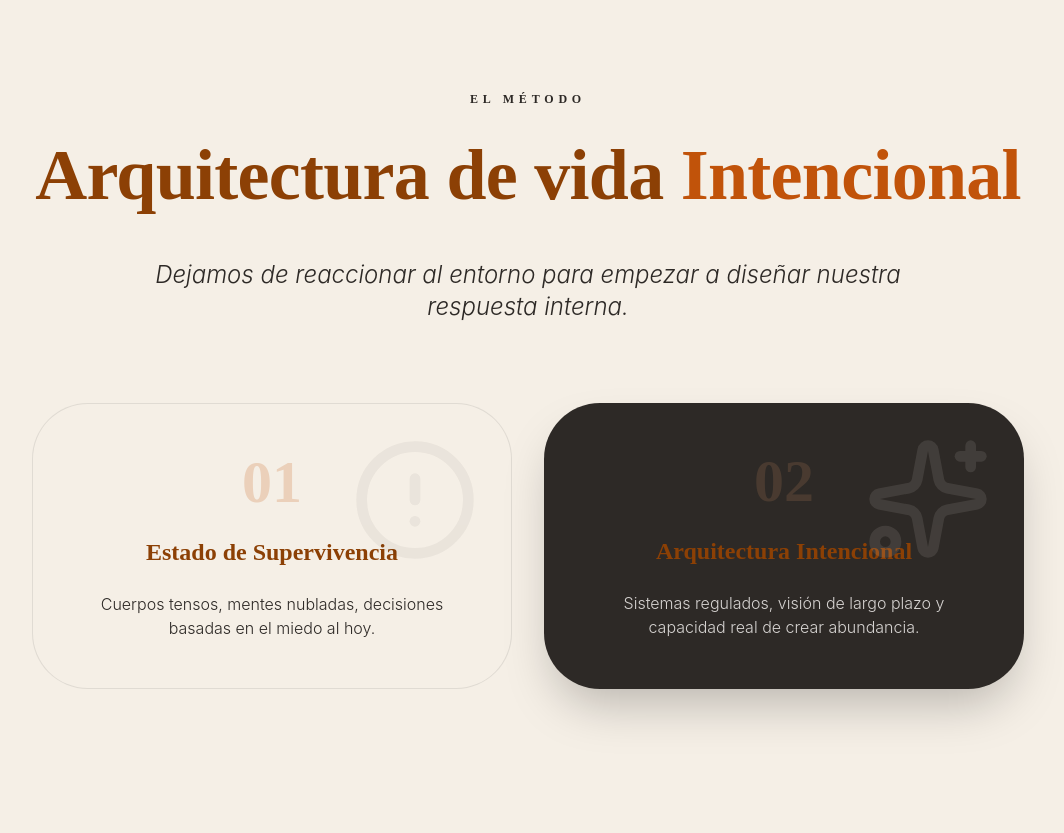
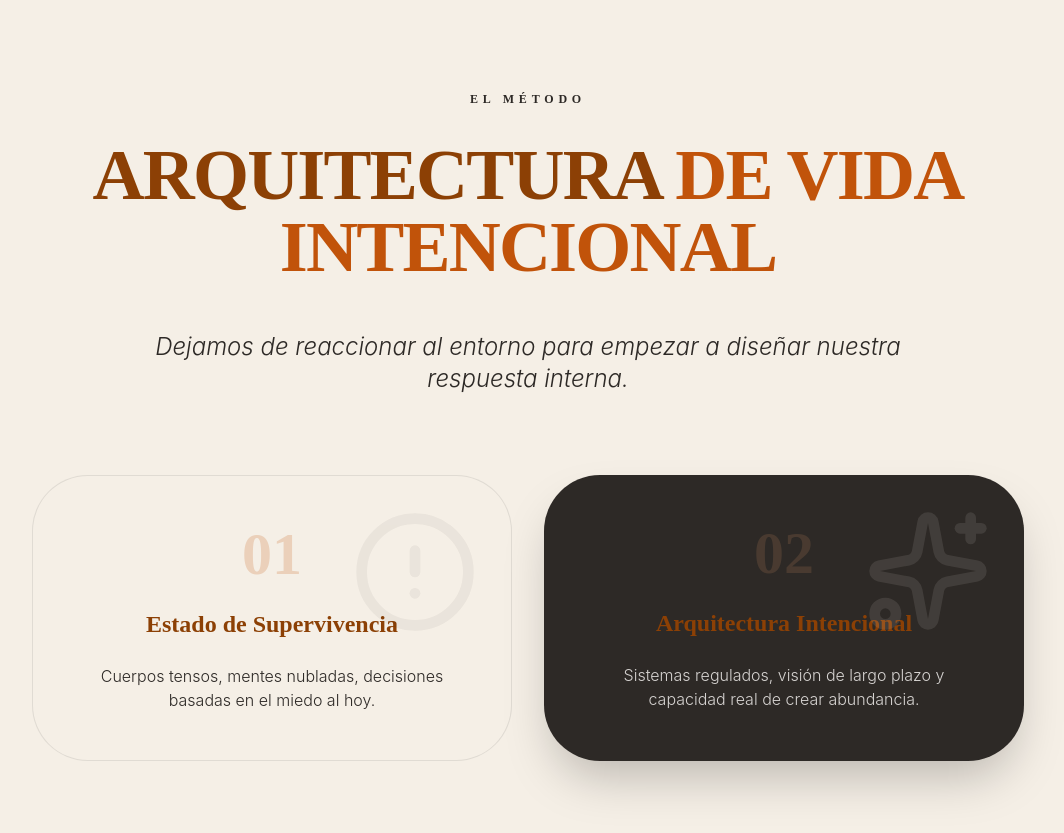
Before and after one commit to yelitzerangeloficialweb-max/yelitze-rangel-web, a Next.js app: page /venezuela-en-el-cuerpo in a window 1280 px wide. Shown: the part 3540-4373 px from the top of the page, without its empty margins (112-1176 px from the left). Built offline with nearby package versions, Linux system fonts and the light colour scheme; a web font is replaced by a local one.

Commit message:
content: update method title to Arquitectura de vida Intencional

```diff
--- a/app/venezuela-en-el-cuerpo/page.tsx
+++ b/app/venezuela-en-el-cuerpo/page.tsx
@@ -242,8 +242,8 @@ export default function VenezuelaEnElCuerpoPage() {
                 <div className="container mx-auto px-4 max-w-5xl text-center">
                     <FadeIn>
                         <h2 className="text-[#2D2926] font-bold tracking-[0.4em] uppercase text-xs mb-8">El Método</h2>
-                        <h3 className="text-4xl lg:text-7xl font-heading text-[#8C4005] mb-12 font-bold leading-tight">
-                            Arquitectura de vida <br className="md:hidden" /> <span className="text-[#C1530A]">Intencional</span>
+                        <h3 className="text-4xl lg:text-7xl font-heading text-[#8C4005] mb-12 font-bold leading-tight uppercase tracking-tight">
+                            Arquitectura <br className="md:hidden" /> <span className="text-[#C1530A]">de vida Intencional</span>
                         </h3>
                         <p className="text-2xl text-[#2D2926] font-light max-w-3xl mx-auto italic mb-20">
                             Dejamos de reaccionar al entorno para empezar a diseñar nuestra respuesta interna.
```
